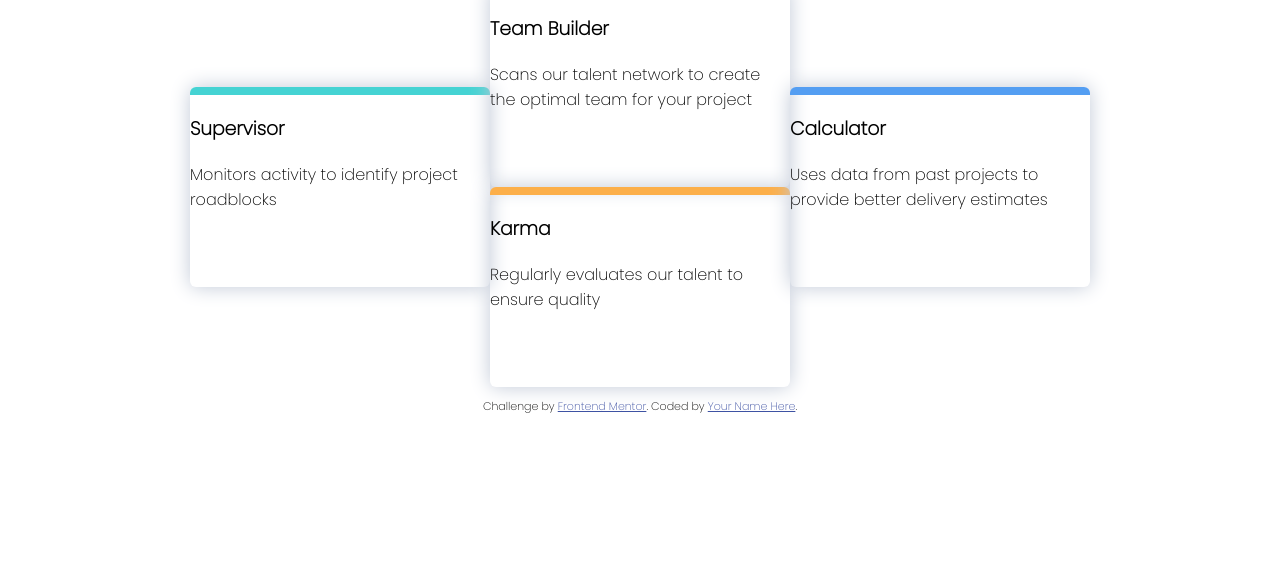
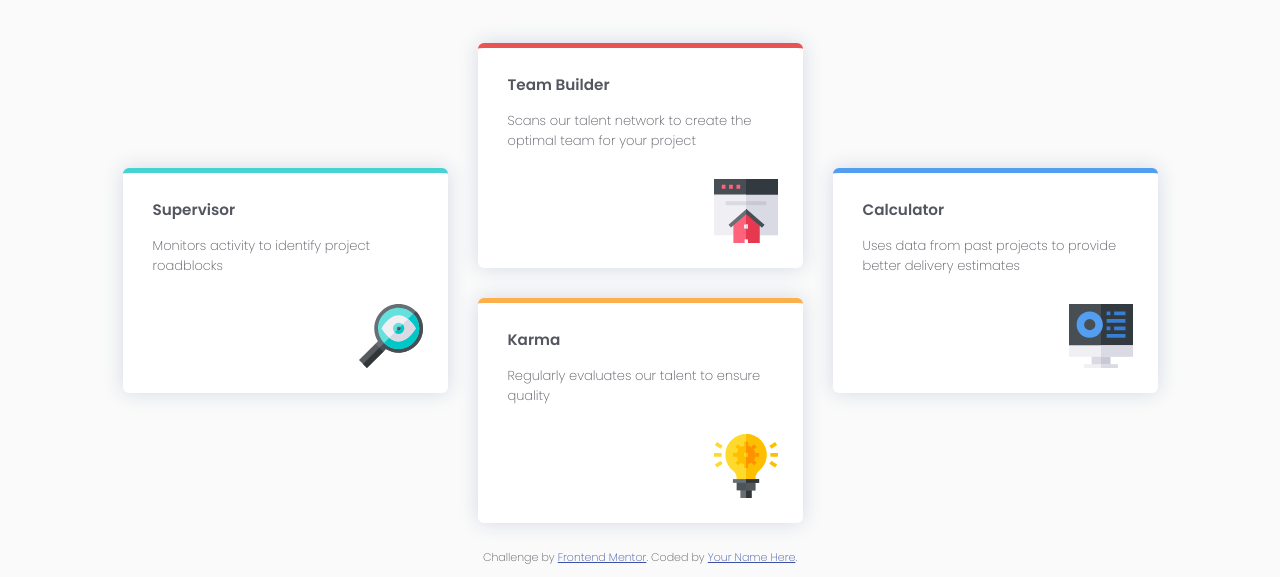
Before and after one commit to SpookyUmi/four_card_feature_section_master, a plain HTML site: page index.html in a window 1280 px wide. Shown: the part 239-816 px from the top of the page. Drawn offline with Linux system fonts and the light colour scheme.

Commit message:
add finished touch

```diff
--- a/card_style.css
+++ b/card_style.css
@@ -10,58 +10,82 @@ body {
   font-family: 'Poppins', sans-serif;
   margin: 0;
   font-weight: 400;
+  color: hsl(229, 6%, 35%);
+  background: hsl(0, 0%, 98%);
 }
 
 .header {
   text-align: center;
+  margin: 5% 0 2% 0;
 }
 
 .thin {
-
+  font-weight: 200;
+  margin-bottom: 5px;
 }
 
 .strong {
-
+  font-weight: 700;
+  margin-top: 5px;
 }
 
-.header p {
-
+.container {
+  font-size: 13px;
 }
 
 .cyanblock {
-  height: 200px;
-  width: 300px;
-  /* margin: 13vw 11vw; */
-  border-top: 8px solid hsl(180, 62%, 55%);
+  height: 225px;
+  width: 325px;
+  border-top: 5px solid hsl(180, 62%, 55%);
   border-radius: 6px;
-  box-shadow: 0 0 20px hsl(218, 22%, 80%);
+  box-shadow: 0 0 20px hsl(218, 22%, 86%);
+  margin: 15px;
+  padding: 10px 30px 0px 30px;
+  background: white;
+  position: relative;
 }
 
 .redblock {
-  height: 200px;
-  width: 300px;
-  /* margin: 2vw 20vw; */
-  border-top: 8px solid hsl(0, 78%, 62%);
+  height: 225px;
+  width: 325px;
+  border-top: 5px solid hsl(0, 78%, 62%);
   border-radius: 6px;
-  box-shadow: 0 0 20px hsl(218, 22%, 80%);
+  box-shadow: 0 0 20px hsl(218, 22%, 86%);
+  margin: 20px 15px 15px 15px;
+  padding: 10px 30px 0px 30px;
+  background: white;
+  position: relative;
 }
 
 .yellowblock {
-  height: 200px;
-  width: 300px;
-  /* margin: 2vw 20vw; */
-  border-top: 8px solid hsl(34, 97%, 64%);
+  height: 225px;
+  width: 325px;
+  border-top: 5px solid hsl(34, 97%, 64%);
   border-radius: 6px;
-  box-shadow: 0 0 20px hsl(218, 22%, 80%);
+  box-shadow: 0 0 20px hsl(218, 22%, 86%);
+  margin: 15px;
+  padding: 10px 30px 0px 30px;
+  background: white;
+  position: relative;
 }
 
 .blueblock {
-  height: 200px;
-  width: 300px;
-  /* margin: 2vw 20vw; */
-  border-top: 8px solid hsl(212, 86%, 64%);
+  height: 225px;
+  width: 325px;
+  border-top: 5px solid hsl(212, 86%, 64%);
   border-radius: 6px;
-  box-shadow: 0 0 20px hsl(218, 22%, 80%);
+  box-shadow: 0 0 20px hsl(218, 22%, 86%);
+  margin: 15px;
+  padding: 10px 30px 0px 30px;
+  background: white;
+  position: relative;
+}
+
+img {
+  position: absolute;
+  bottom: 0;
+  right: 0;
+  margin: 25px;
 }
 
 .attribution {
@@ -75,26 +99,50 @@ body {
 
 /* Flexbox start */
 
-@media all and (max-width: 1440px) {
-
-  .container {
+.container {
   display: flex;
   align-items: center;
   justify-content: center;
+}
+
+.column {
+  display: flex;
+  flex-direction: column;
+}
+
+@media (max-width: 400px) {
+
+  body {
+    max-width: 320px;
+  }
+
+  .container {
+    /* max-width: 320px; */
+    flex-wrap: wrap;
+  }
+
+  .cyanblock {
+    order: 1;
   }
 
   .column {
-  display: flex;
-  flex-direction: column;
+    /* max-width: 320px; */
+    order: 2;
+    /* flex-direction: column; */
+  }
+
+  .blueblock {
+    order: 3;
   }
 
 }
 
-@media all and (max-width: 800px) {
+/* @media all and (max-width: 800px) {
 
   .column {
     display: flex;
-    flex-flow: row wrap;
+    flex-direction: row;
+    align-items: baseline;
   }
 
   .container {
@@ -102,29 +150,12 @@ body {
     flex-wrap: wrap;
   }
 
-  /* .cyanblock {
+  .cyanblock {
     order: 1;
   }
 
-  .redblock {
+  .blueblock {
     order: 2;
   }
 
-  .yellowblock {
-    order: 3;
-  }
-
-  .blueblock {
-    order: 4;
-  } */
-
-}
-
-@media all and (max-width: 400px) {
-
-  .container {
-    max-width: 320px;
-    flex-wrap: wrap;
-  }
-
-}
+} */
--- a/index.html
+++ b/index.html
@@ -14,7 +14,9 @@
 <body>
   <header class="header">
     <h1 class="thin">Reliable, efficient delivery</h1>
-    <h1 class="strong">Powered by Technology</h1>
+    <h1 class="strong">Powered by Technology
+      <link href="https://fonts.googleapis.com/css2?family=Poppins:wght@600&display=swap" rel="stylesheet">
+    </h1>
 
     <p>Our Artificial Intelligence powered tools use millions of project data <br> points
       to ensure that your project is successful</p>
@@ -24,23 +26,27 @@
     <div class="cyanblock">
       <h3>Supervisor</h3>
       <p>Monitors activity to identify project roadblocks</p>
+      <img src="images/icon-supervisor.svg" alt="supervisor">
     </div>
 
     <div class="column">
       <div class="redblock">
         <h3>Team Builder</h3>
         <p>Scans our talent network to create the optimal team for your project</p>
+        <img src="images/icon-team-builder.svg" alt="builder">
       </div>
 
       <div class="yellowblock">
         <h3>Karma</h3>
         <p>Regularly evaluates our talent to ensure quality</p>
+        <img src="images/icon-karma.svg" alt="karma">
       </div>
     </div>
 
     <div class="blueblock">
       <h3>Calculator</h3>
       <p>Uses data from past projects to provide better delivery estimates</p>
+      <img src="images/icon-calculator.svg" alt="calculator">
     </div>
   </div>
 
```
